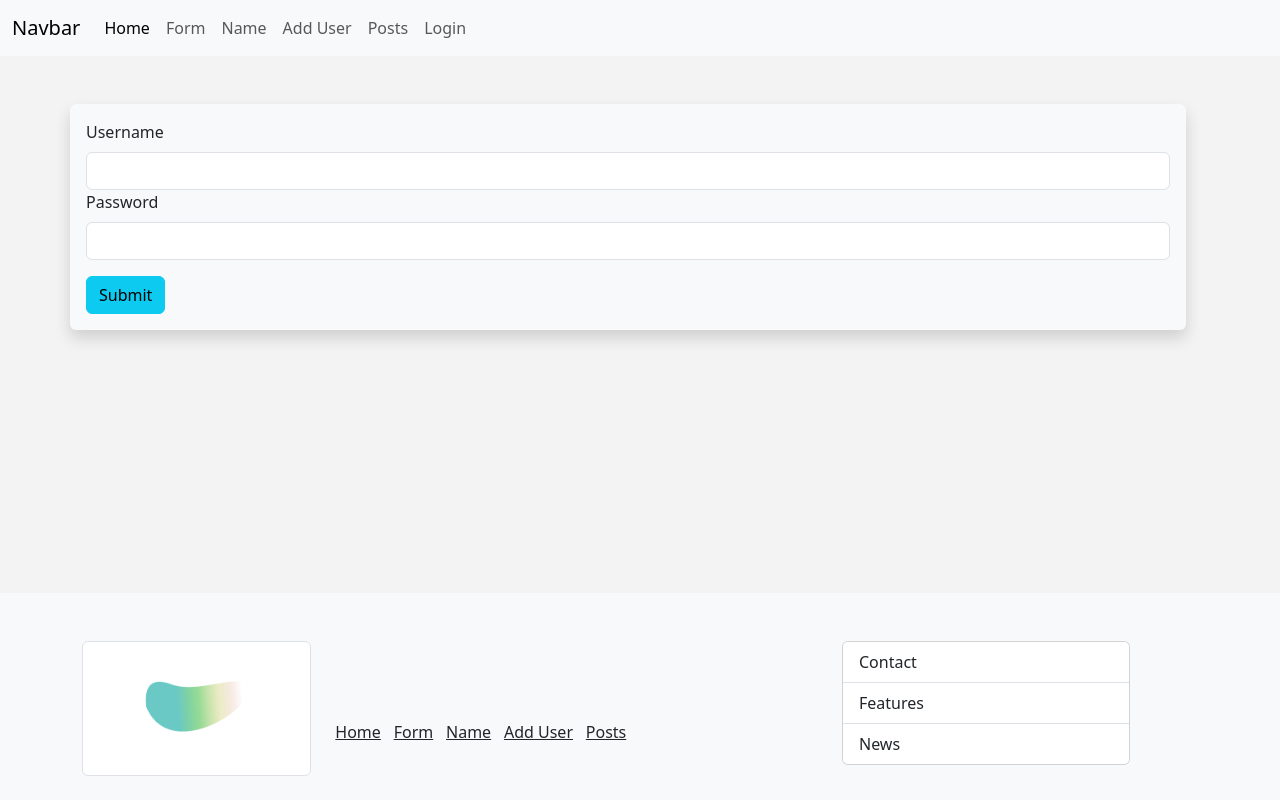
After one commit to sezarfen/flask_project, a Python web app: template codemy/templates/login.html in a window 1280 px wide. The commit adds this page. Run offline with Jinja, Linux system fonts and the light colour scheme; the template is opened without the code that fills it, so the values that code supplies are empty, except form fields; tables that the repository leaves empty hold one stand-in row (values such as "Sample post"); form fields are guessed from the names that the template uses.

Commit message:
Bismillahirrahmanirrahim, login page added

```diff
--- /dev/null
+++ b/codemy/templates/login.html
@@ -0,0 +1,20 @@
+{% extends 'base.html' %}
+
+
+{% block content %}
+
+<div class="shadow p-3 mb-5 bg-body-tertiary rounded">
+	<form class="form" method="post" action="">
+		{{form.hidden_tag()}}
+
+		{{form.username.label(class="form-label")}}
+		{{form.username(class="form-control")}}
+
+		{{form.password.label(class="form-label")}}
+		{{form.password(class="form-control")}}
+
+		{{form.submit(class="btn btn-info mt-3")}}
+	</form>
+</div>
+
+{% endblock content %}
--- a/codemy/templates/navbar.html
+++ b/codemy/templates/navbar.html
@@ -21,6 +21,10 @@
 		  <li class="nav-item">
 			<a class="nav-link" href="{{url_for('get_posts')}}">Posts</a>
 		  </li>
+		  <li class="nav-item">
+			<a class="nav-link" href="{{url_for('get_login')}}">Login</a>
+		  </li>
+
 		</ul>
 	  </div>
 	</div>
```
Also changed, not shown: codemy/main.py (+12 -0 lines).
